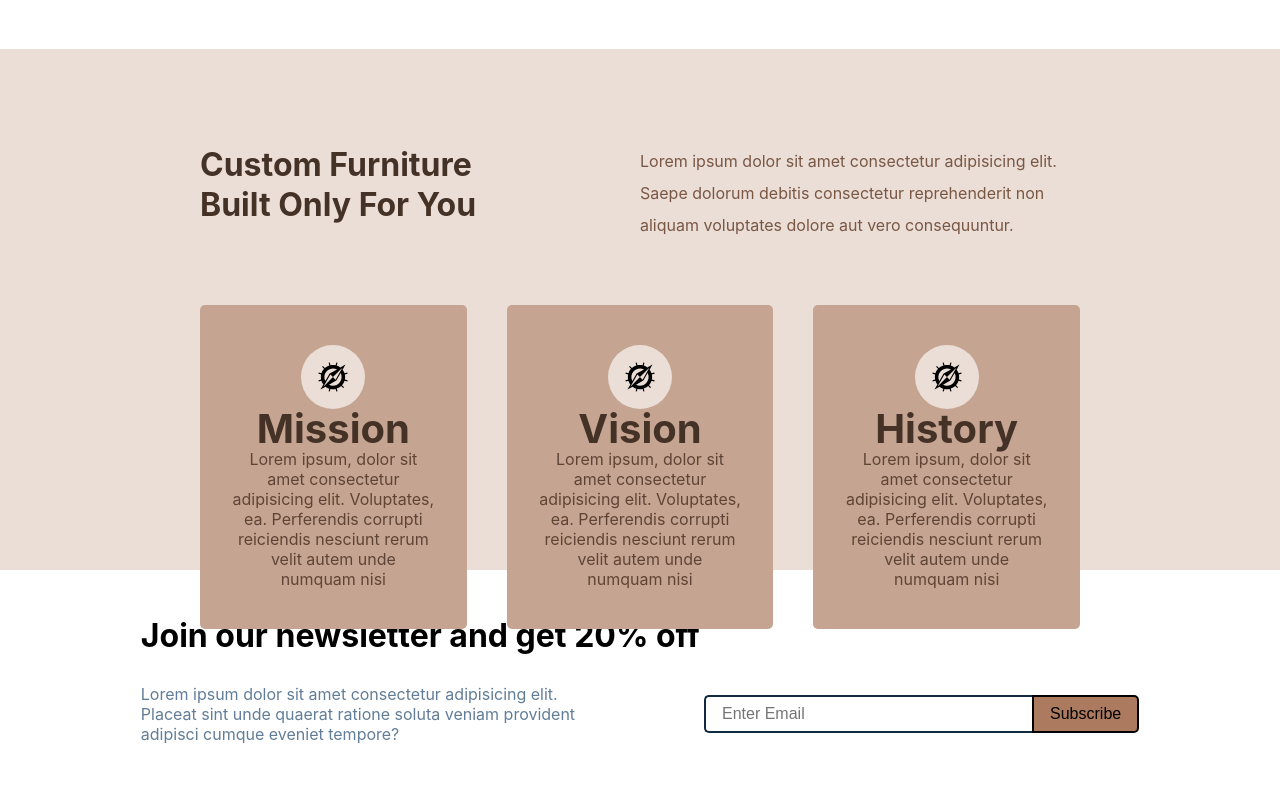
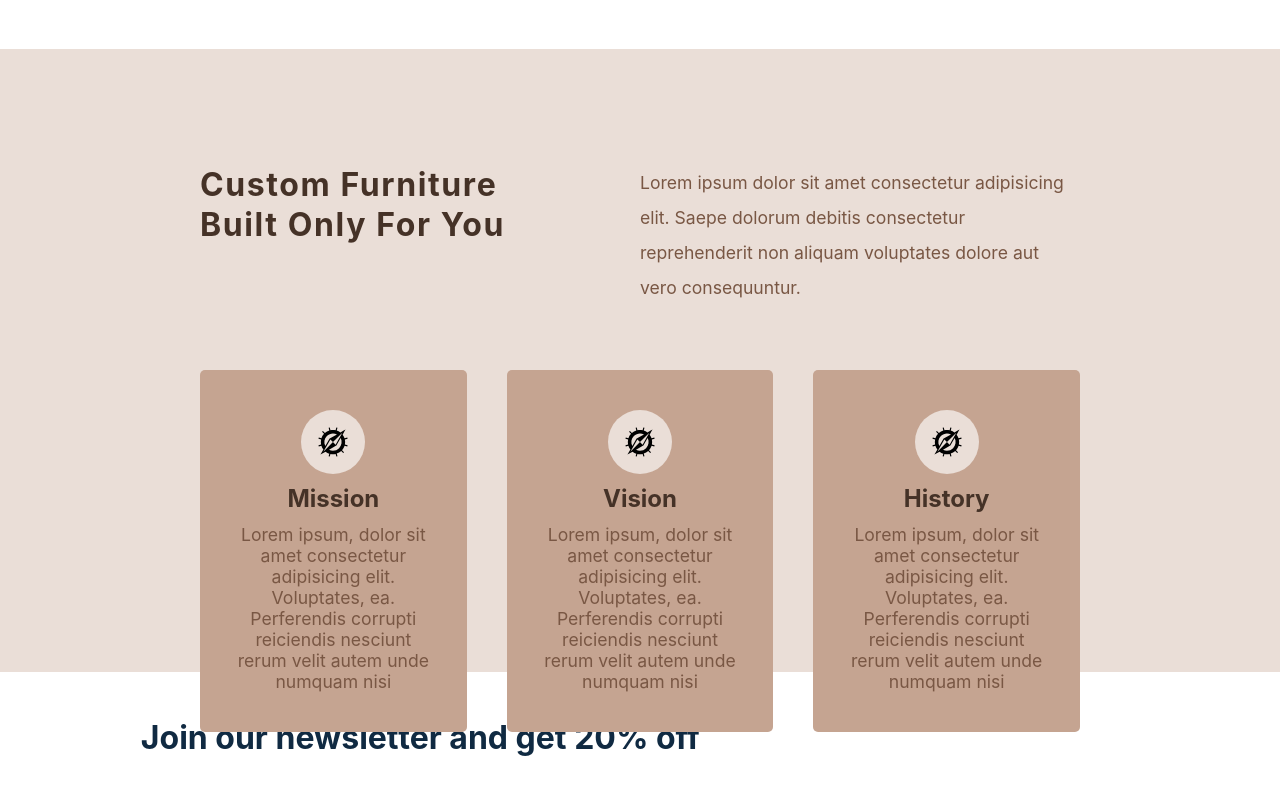
Before and after one commit to Lamie2/ComfySloth, a React (Create React App) app: page / in a window 1280 px wide. Shown: the part 740-1532 px from the top of the page. Built offline with nearby package versions, Linux system fonts and the light colour scheme.

Commit message:
some changes in font sizes, colors...

```diff
--- a/src/pages/HomePage/components/Furniture/Furniture.scss
+++ b/src/pages/HomePage/components/Furniture/Furniture.scss
@@ -19,13 +19,15 @@
       display: grid;
       grid-template-columns: 1fr 1fr;
       text-align: start;
-
+      padding-top: 20px;
       @media screen and (max-width: 993px) {
         display: block;
       }
+
       h3 {
         font-size: 2rem;
         margin-top: 1rem;
+        letter-spacing: 0.1rem;
         @media screen and (max-width: 800px) {
           font-size: 1.5rem;
         }
@@ -35,6 +37,7 @@
         margin-top: 1rem;
         line-height: 2;
         text-align: start;
+        font-size: 1.1rem;
       }
     }
 
--- a/src/pages/HomePage/components/Furniture/FurnitureItem.scss
+++ b/src/pages/HomePage/components/Furniture/FurnitureItem.scss
@@ -1,28 +1,33 @@
+@import '../../../../variables';
+
 .card {
   width: 430px;
-  background: #c5a491;
+
+  background: $secondaryLight;
   text-align: center;
   padding: 2.5rem 2rem;
   border-radius: 5px;
   @media screen and (max-width: 1250px) {
-   width: 100%;
-   margin-bottom: 20px;
+    width: 100%;
+    margin-bottom: 20px;
   }
   p {
-    color: #5f4435;
+    color: $color-primary;
+    font-size: 1.1rem;
   }
-  h2{
-    color: #453227;
-
+  h3 {
+    color: $secondaryDark;
+    font-size: 1.5rem;
+    margin: 10px 0px;
   }
   .icon {
     width: 4rem;
     height: 4rem;
     margin: 0 auto;
     border-radius: 50%;
-    background-color: #eaded7;
+    background-color: $color-background-highlight;
     img {
-      color: #453227;
+      color: $secondaryDark;
       width: 2rem;
       margin: 0 auto;
       margin-top: 1rem;
--- a/src/pages/HomePage/components/Furniture/FurnitureItem.tsx
+++ b/src/pages/HomePage/components/Furniture/FurnitureItem.tsx
@@ -13,7 +13,7 @@ export const FurnitureItem = (props: IFurnitureItemProps) => {
       <div className="icon">
         <img src={icon} alt="" />
       </div>
-      <h2>{title}</h2>
+      <h3>{title}</h3>
       <p>{text}</p>
     </div>
   );
--- a/src/pages/HomePage/components/JoinUs/JoinUs.scss
+++ b/src/pages/HomePage/components/JoinUs/JoinUs.scss
@@ -6,11 +6,13 @@
     margin: 50px 0px;
   }
   .container {
-    @media screen and (max-width: 1280px) {
-
+    @media screen and (max-width: 768px) {
+     padding: 0 50px;
     }
     h1 {
       text-align: start;
+      font-size: 2rem;
+      color: $font-color;
     }
     .content {
       gap: 7rem;
@@ -27,6 +29,9 @@
         text-align: start;
         color: $accent-color;
         max-width: 45rem;
+        margin-bottom: 30px;
+        font-size: 1.1rem;
+        line-height: 2rem ;
       }
     }
   }
--- a/src/pages/ProductsPage/ProductsPage.scss
+++ b/src/pages/ProductsPage/ProductsPage.scss
@@ -4,10 +4,22 @@
   grid-template-columns: 1fr 4fr;
   margin: 65px 0px;
   text-align: start;
+  @media screen and (max-width:768px) {
+    display: block;
+    padding: 30px;
+  }
+  .list{
+    margin-left: 20px;
   .topbar {
     @media screen and (min-width: 768px) {
       column-gap: 2rem;
+
     }
+    @media screen and (max-width: 768px) {
+      margin-top: 50px;
+      column-gap: 2rem;
+    }
+
     display: grid;
     grid-template-columns: auto auto 1fr auto;
     -webkit-box-align: center;
@@ -36,7 +48,7 @@
         justify-content: center;
         cursor: pointer;
         svg {
-          font-size: 2rem;
+          font-size: 1rem;
         }
       }
       .active{
@@ -56,5 +68,7 @@
   .list-view {
     display: grid;
     row-gap: 3rem;
+
   }
 }
+}
```
